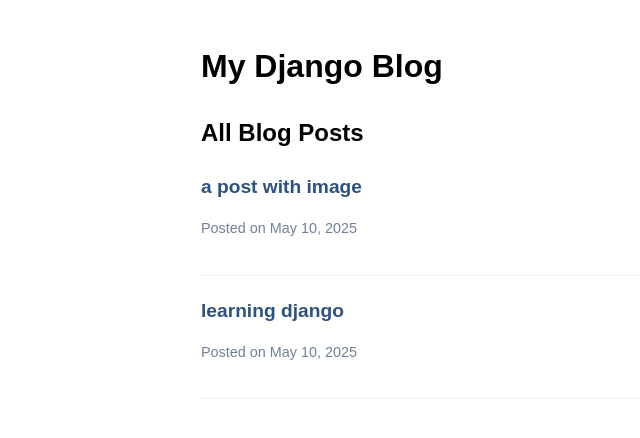
After one commit to AESharak/iti_django, a Django app: page /posts/ in a window 1280 px wide. The commit adds this page. Shown: the top 438 px of the page, without its empty margins (39-679 px from the left). Run offline with Django 5.2, Linux system fonts and the light colour scheme; data comes from the database, SQL or seed files in the repository; both versions use the stored data as it was after the commit.

Commit message:
Add blog app with models, views, and templates; update settings and URL configurations for integration.

```diff
--- /dev/null
+++ b/blog/apps.py
@@ -0,0 +1,6 @@
+from django.apps import AppConfig
+
+
+class BlogConfig(AppConfig):
+    default_auto_field = 'django.db.models.BigAutoField'
+    name = 'blog'
--- /dev/null
+++ b/blog/models.py
@@ -0,0 +1,25 @@
+from django.db import models
+from django.urls import reverse
+from django.utils.text import slugify
+
+
+class Post(models.Model):
+    title = models.CharField(max_length=200)
+    image = models.ImageField(upload_to='blog_images/', null=True, blank=True)
+    content = models.TextField()
+    created_at = models.DateTimeField(auto_now_add=True)
+    slug = models.SlugField(unique=True, max_length=200, blank=True)
+
+    def save(self, *args, **kwargs):
+        if not self.slug:
+            self.slug = slugify(self.title)
+        super().save(*args, **kwargs)
+
+    def get_absolute_url(self):
+        return reverse('post_detail', kwargs={'slug': self.slug})
+
+    def __str__(self):
+        return self.title
+
+    class Meta:
+        ordering = ['-created_at']
--- /dev/null
+++ b/blog/templates/blog/post_list.html
@@ -0,0 +1,49 @@
+<!DOCTYPE html>
+<html>
+  <head>
+    <title>Blog Posts</title>
+    <style>
+      body {
+        font-family: Arial, sans-serif;
+        line-height: 1.6;
+        max-width: 800px;
+        margin: 0 auto;
+        padding: 20px;
+      }
+      .post {
+        margin-bottom: 20px;
+        padding-bottom: 20px;
+        border-bottom: 1px solid #eee;
+      }
+      .post-title {
+        color: #2c5282;
+        text-decoration: none;
+        font-weight: bold;
+        font-size: 1.2em;
+      }
+      .post-date {
+        color: #718096;
+        font-size: 0.9em;
+      }
+    </style>
+  </head>
+  <body>
+    <h1>My Django Blog</h1>
+    <h2>All Blog Posts</h2>
+
+    {% if posts %}
+    <div class="posts">
+      {% for post in posts %}
+      <div class="post">
+        <a href="{{ post.get_absolute_url }}" class="post-title"
+          >{{ post.title }}</a
+        >
+        <p class="post-date">Posted on {{ post.created_at|date:"F j, Y" }}</p>
+      </div>
+      {% endfor %}
+    </div>
+    {% else %}
+    <p>No posts available.</p>
+    {% endif %}
+  </body>
+</html>
--- /dev/null
+++ b/blog/urls.py
@@ -0,0 +1,7 @@
+from django.urls import path
+from . import views
+
+urlpatterns = [
+    path('', views.post_list, name='post_list'),
+    path('<slug:slug>/', views.post_detail, name='post_detail'),
+]
--- /dev/null
+++ b/blog/views.py
@@ -0,0 +1,10 @@
+from django.shortcuts import render, get_object_or_404
+from .models import Post
+
+def post_list(request):
+    posts = Post.objects.all()
+    return render(request, 'blog/post_list.html', {'posts': posts})
+
+def post_detail(request, slug):
+    post = get_object_or_404(Post, slug=slug)
+    return render(request, 'blog/post_detail.html', {'post': post})
--- a/monthly_challenges/static/challenges.css
+++ b/monthly_challenges/static/challenges.css
@@ -1,3 +1,3 @@
 body {
-  background-color: #f2e211;
+  background-color: #ccc;
 }
--- a/my_challenges/settings.py
+++ b/my_challenges/settings.py
@@ -38,6 +38,7 @@ INSTALLED_APPS = [
     'django.contrib.sessions',
     'django.contrib.messages',
     'django.contrib.staticfiles',
+    'blog',
 ]
 
 MIDDLEWARE = [
@@ -123,3 +124,6 @@ STATIC_URL = 'static/'
 # https://docs.djangoproject.com/en/5.2/ref/settings/#default-auto-field
 
 DEFAULT_AUTO_FIELD = 'django.db.models.BigAutoField'
+
+MEDIA_URL = '/media/'
+MEDIA_ROOT = BASE_DIR / 'media'
--- a/my_challenges/urls.py
+++ b/my_challenges/urls.py
@@ -14,10 +14,19 @@ Including another URLconf
     1. Import the include() function: from django.urls import include, path
     2. Add a URL to urlpatterns:  path('blog/', include('blog.urls'))
 """
+from django.conf import settings
+from django.conf.urls.static import static
 from django.contrib import admin
 from django.urls import path, include
+from django.views.generic import RedirectView
+
 
 urlpatterns = [
     path('admin/', admin.site.urls),
     path('challenges/', include('monthly_challenges.urls')),
+    path('posts/', include('blog.urls')),
+    path('', RedirectView.as_view(url='posts/', permanent=True)),
 ]
+
+if settings.DEBUG:
+    urlpatterns += static(settings.MEDIA_URL, document_root=settings.MEDIA_ROOT)
```
Also changed, not shown: blog/admin.py (added, +9 -0 lines), blog/templates/blog/base.html (added, +60 -0 lines), blog/templates/blog/post_detail.html (added, +15 -0 lines), blog/__init__.py (added), blog/migrations/0001_initial.py (added), blog/migrations/__init__.py (added), db.sqlite3, media/blog_images/einstein.jpg (added), 1 other file.
